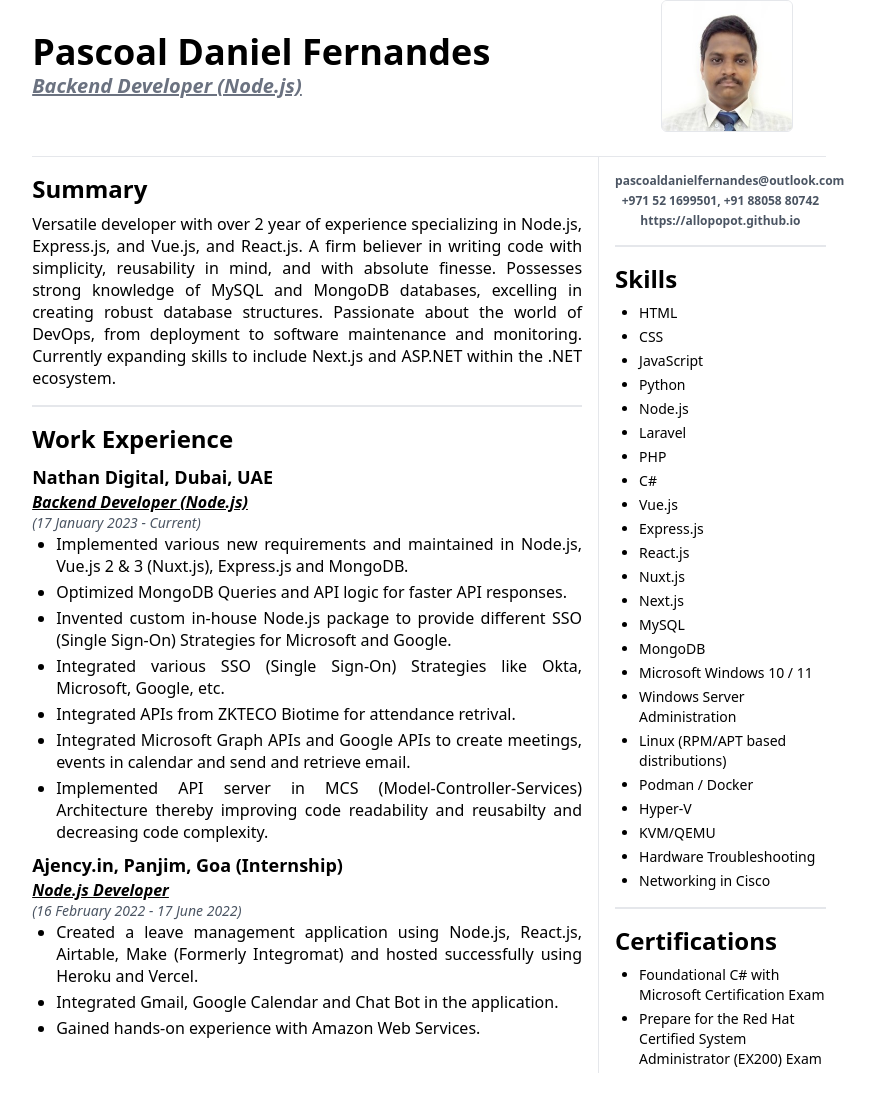
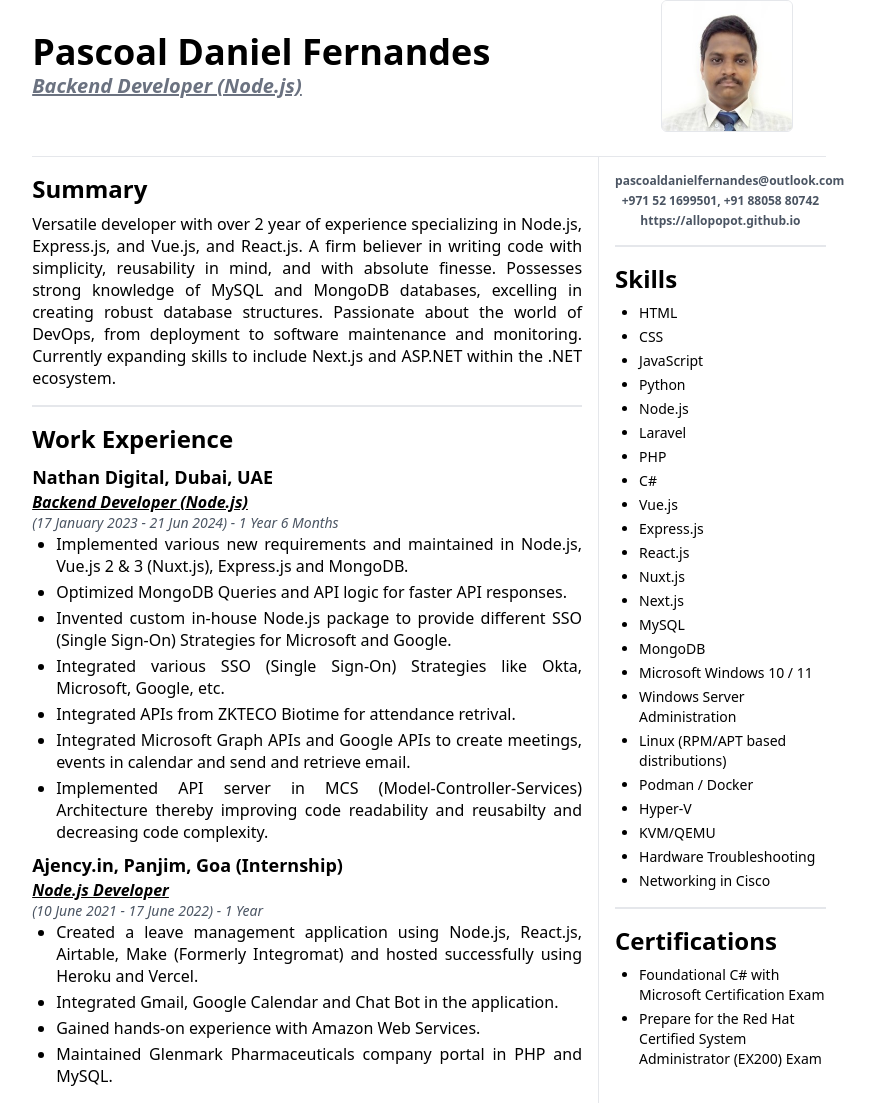
Before and after one commit to allopopot/allopopot.github.io, an Astro site: page /Resume in a window 1280 px wide. Shown: the top 1103 px of the page, without its empty margins (211-1086 px from the left). Built offline with nearby package versions, Linux system fonts and the light colour scheme; Astro itself is replaced by a stand-in of ours.

Commit message:
Updated Data

```diff
--- a/src/assets/data.json
+++ b/src/assets/data.json
@@ -31,7 +31,7 @@
         "currentDesignation": "Backend Developer (Node.js)",
         "linkedinProfileLink": "https://www.linkedin.com/in/pascoal-daniel-fernandes-419288205",
         "website": "https://allopopot.github.io",
-        "githubProfileLink":"https://github.com/allopopot"
+        "githubProfileLink": "https://github.com/allopopot"
     },
     "catchphrase": [
         "Codes with absolute finesse, Deploys with ultimate precision."
@@ -141,13 +141,14 @@
             "companyName": "Ajency.in, Panjim, Goa (Internship)",
             "level": "Intern",
             "designation": "Node.js Developer",
-            "start": "16 February 2022",
+            "start": "10 June 2021",
             "end": "17 June 2022",
-            "duration": "4 Months",
+            "duration": "1 Year",
             "jobDescription": [
                 "Created a leave management application using Node.js, React.js, Airtable, Make (Formerly Integromat) and hosted successfully using Heroku and Vercel.",
                 "Integrated Gmail, Google Calendar and Chat Bot in the application.",
-                "Gained hands-on experience with Amazon Web Services."
+                "Gained hands-on experience with Amazon Web Services.",
+                "Maintained Glenmark Pharmaceuticals company portal in PHP and MySQL."
             ]
         },
         {
@@ -155,8 +156,8 @@
             "level": "Junior",
             "designation": "Backend Developer (Node.js)",
             "start": "17 January 2023",
-            "end": "Current",
-            "duration": "Current",
+            "end": "21 Jun 2024",
+            "duration": "1 Year 6 Months",
             "jobDescription": [
                 "Implemented various new requirements and maintained in Node.js, Vue.js 2 & 3 (Nuxt.js), Express.js and MongoDB.",
                 "Optimized MongoDB Queries and API logic for faster API responses.",
--- a/src/pages/Resume.astro
+++ b/src/pages/Resume.astro
@@ -73,7 +73,7 @@ const title = "Resume";
                                                 </em>
                                             </p>
                                             <p class="text-sm italic text-gray-600">
-                                                ({entry.start} - {entry.end})
+                                                ({entry.start} - {entry.end}) - {entry.duration}
                                             </p>
                                             <ul class="list-disc ml-6">
                                                 {entry.jobDescription.map(
```
